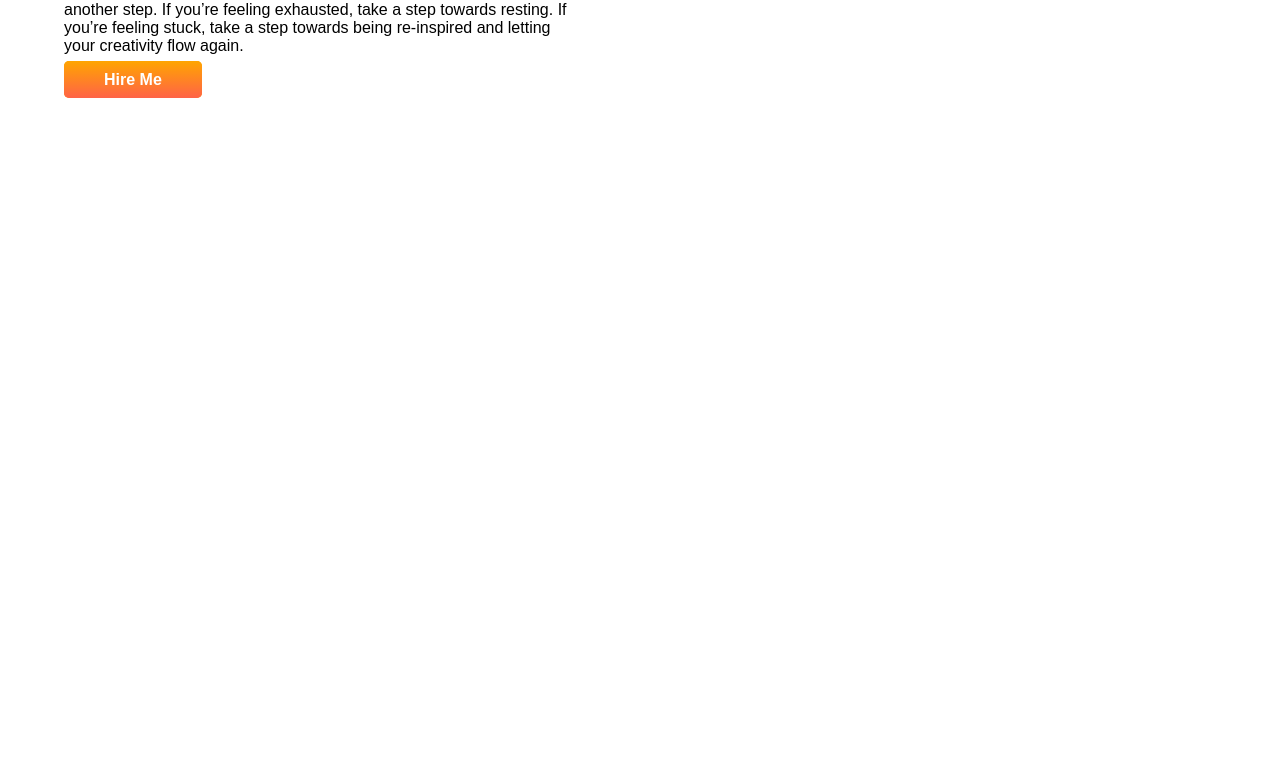
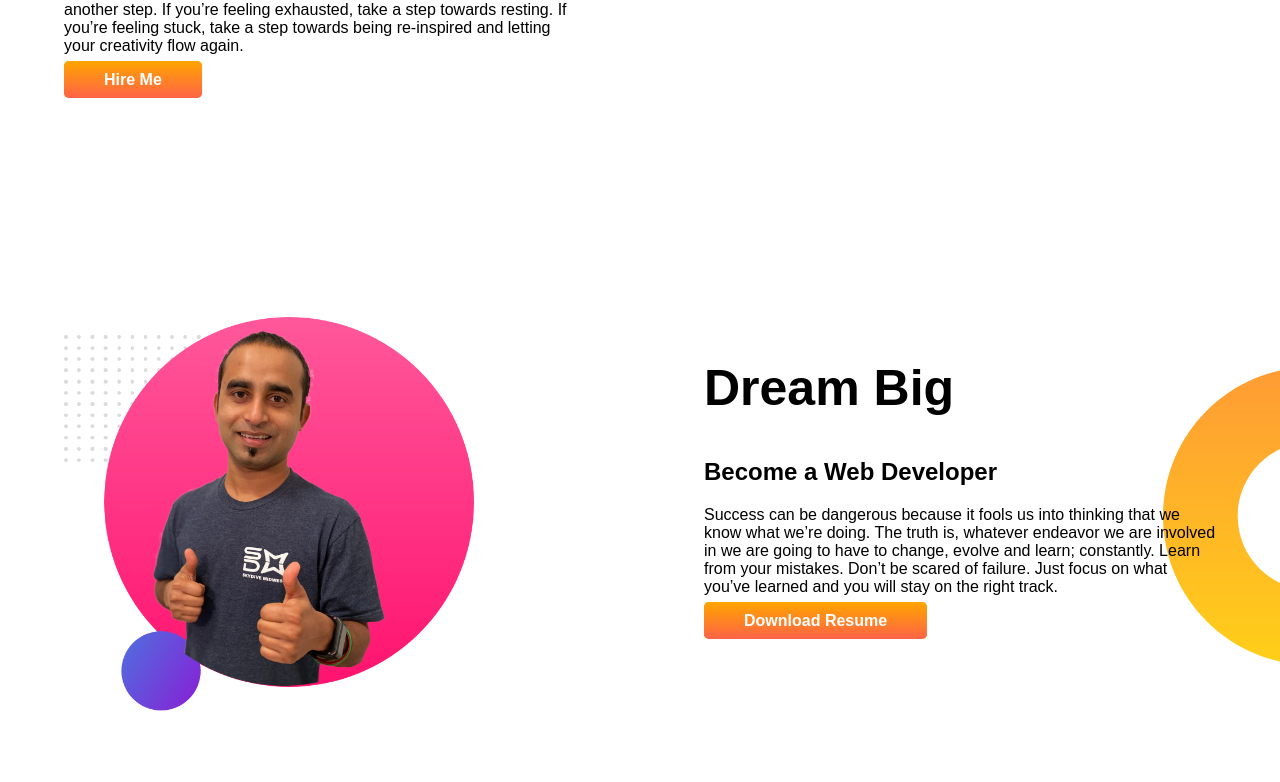
Before and after one commit to softcoder007/developer-portfolio, a plain HTML site: page index.html in a window 1280 px wide. Shown: the part 474-1256 px from the top of the page. Before the commit the page ends 800 px from the top, so only its background shows below. Drawn offline with Linux system fonts and the light colour scheme; a web font is replaced by a local one.

Commit message:
dream-big section added

```diff
--- a/index.html
+++ b/index.html
@@ -29,6 +29,23 @@
             <img src="images/my-bg.png" alt="my_Photo">
         </div>
     </section>
+    <section class="dream-big">
+        <div class="half-width">
+            <img src="images/jhankar2.png" alt="">
+        </div>
+        <div class="half-width">
+            <h1>Dream Big</h1>
+            <h2>Become a Web Developer</h2>
+            <p>Success can be dangerous because it fools us into thinking that we know what we’re doing. The truth is,
+                whatever endeavor we are involved in we are going to have to change, evolve and learn; constantly. Learn
+                from your mistakes.
+
+                Don’t be scared of failure. Just focus on what you’ve learned and you will stay on the right track.</p>
+            <a class="link-button" href="https://www.linkedin.com/in/tarikulislambiplob/" target="_blank">Download
+                Resume</a>
+        </div>
+
+    </section>
 </body>
 
 </html>
--- a/style.css
+++ b/style.css
@@ -13,6 +13,7 @@ h1 {
 
 section {
     display: flex;
+    margin-bottom: 100px;
 }
 
 .half-width {
@@ -39,3 +40,9 @@ section {
     background-repeat: no-repeat;
 
 }
+
+.dream-big {
+    background-image: url(images/dream-bg.png);
+    background-repeat: no-repeat;
+    background-position: right;
+}
```
